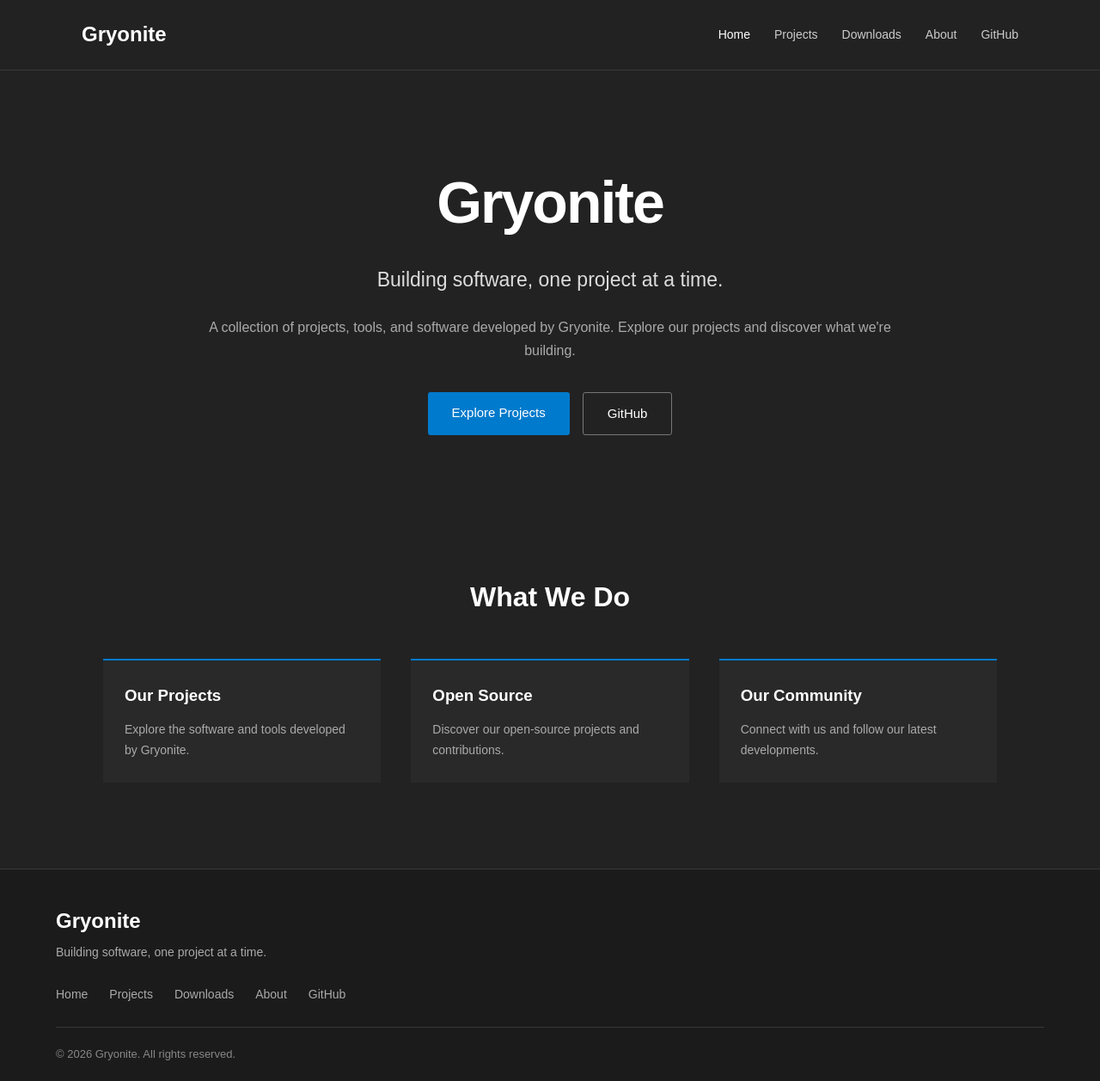
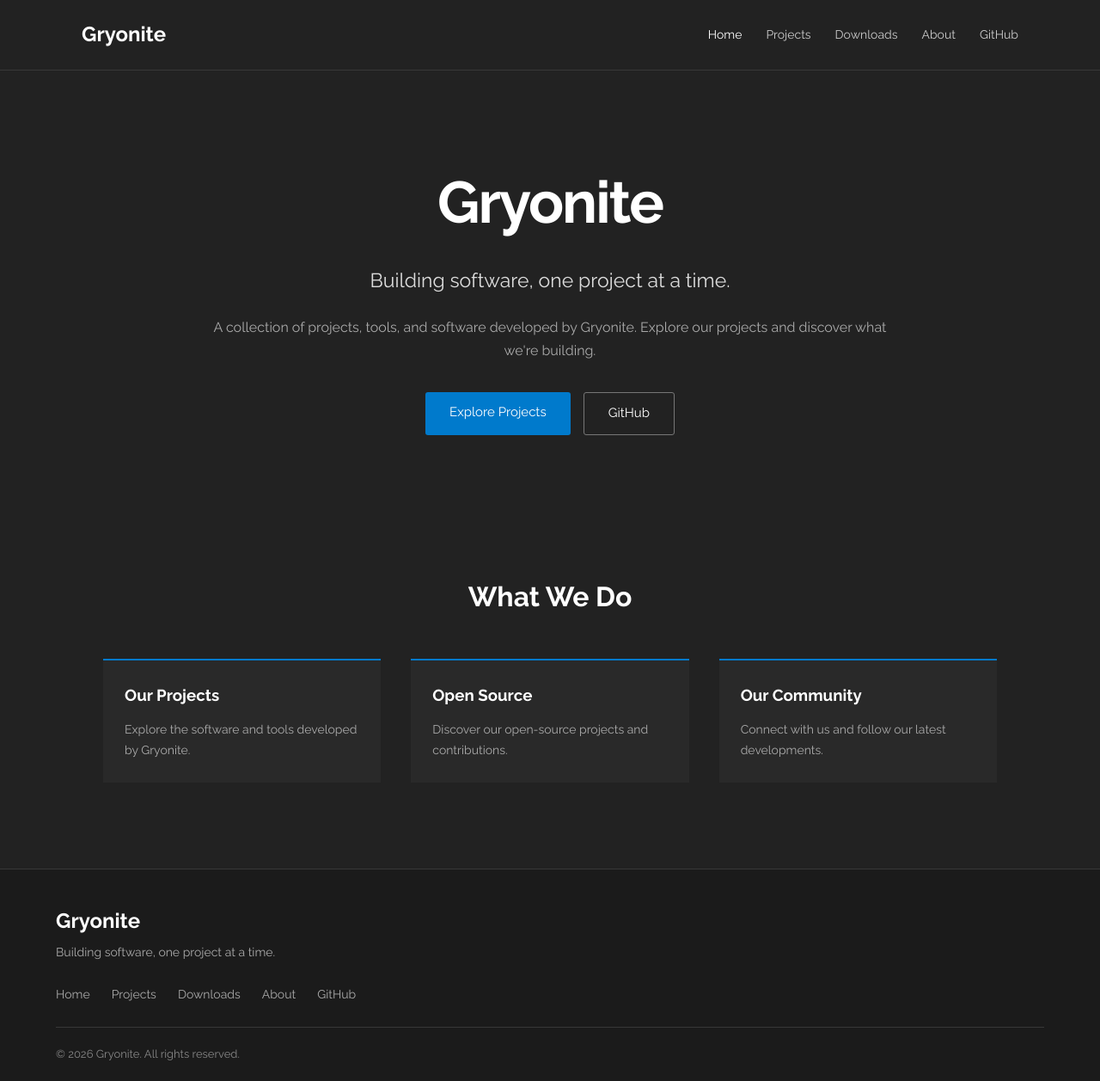
Before and after one commit to Gryonite/GryoSiteTesting, a Jekyll site: the page built from index.html, in a window 1280 px wide. Shown: the whole page at 86% size. Built offline with Jekyll 4.4.1, drawn with Linux system fonts in a browser that asks for light colours.

Commit message:
Add Google Fonts link to default layout

```diff
--- a/_layouts/default.html
+++ b/_layouts/default.html
@@ -7,6 +7,8 @@
     <title>{% if page.title %}{{ page.title }} | {% endif %}{{ site.title }}</title>
 
     <meta name="description" content="{{ site.description }}">
+
+    <link href="https://fonts.googleapis.com/css?family=Raleway:400,300,700" rel="stylesheet">
 
     <link rel="stylesheet" href="{{ '/assets/css/style.css' | relative_url }}">
 </head>
```
